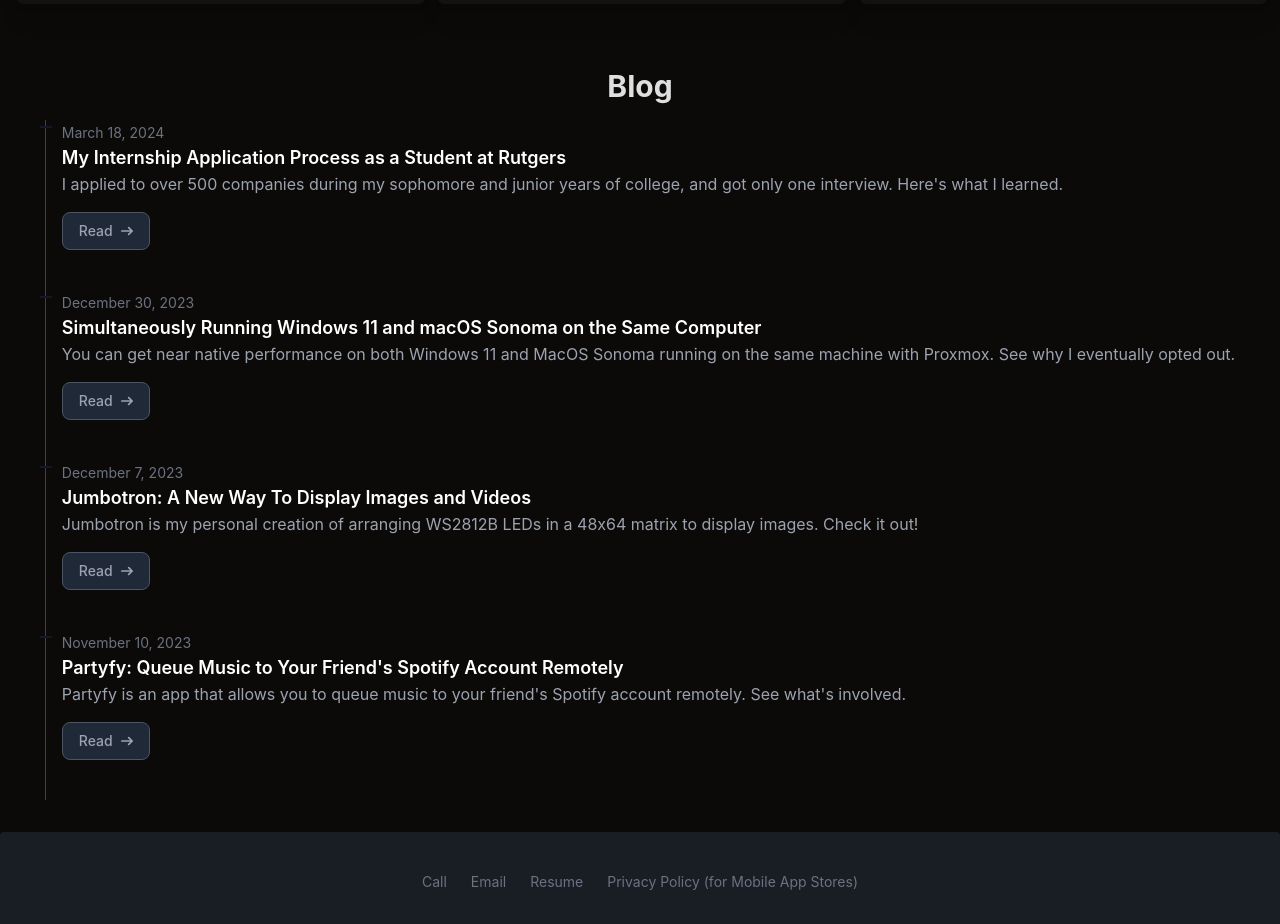
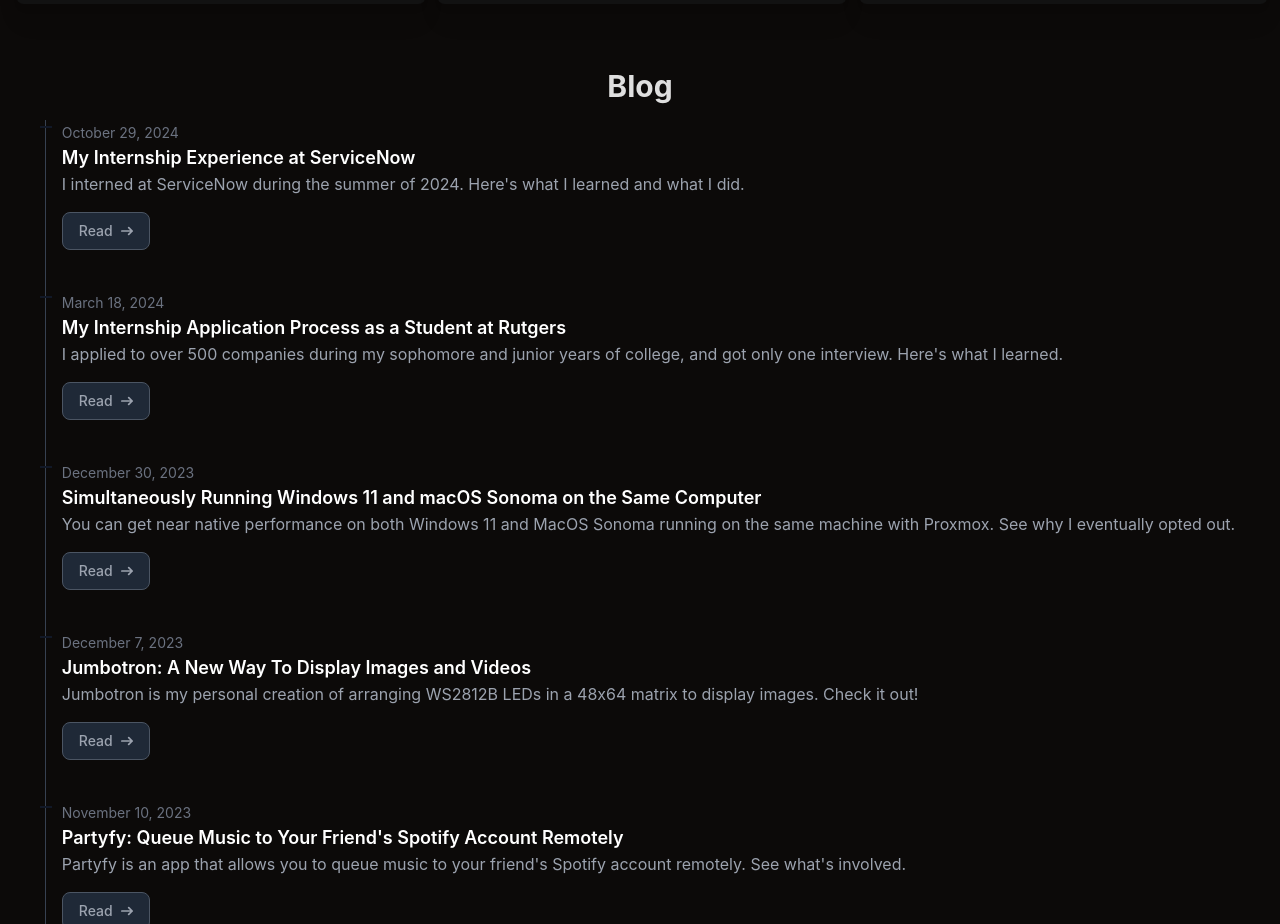
Before and after one commit to mv5903/website, a Svelte app in the folder website/: page / in a window 1280 px wide. Shown: the part 3740-4664 px from the top of the page. Built offline with nearby package versions, Linux system fonts and the light colour scheme.

Commit message:
Add servicenow internship blog

```diff
--- a/website/src/Blog.svelte
+++ b/website/src/Blog.svelte
@@ -27,10 +27,10 @@
         </div>
     {:else}
         <div class="navbar bg-base-300 flex justify-around">
-            <button class="btn bg-primary" on:click={backToHome}>
+            <button class="btn bg-card text-white" on:click={backToHome}>
                 {'< Back to Home'}
             </button>
-            <h1 id="title">{String(blog.blog).charAt(0).toUpperCase() + String(blog.blog).slice(1)}</h1>
+            <h1 id="title">{String(blog.title).charAt(0).toUpperCase() + String(blog.title).slice(1)}</h1>
             <p></p>
         </div>
         <div class="max-w-[1500px] mx-auto pt-3 pb-6 px-4">
--- a/website/src/assets/blogs.js
+++ b/website/src/assets/blogs.js
@@ -1,4 +1,10 @@
 export const blogs = [
+    {
+        "title": "My Internship Experience at ServiceNow",
+        "date": "October 29, 2024",
+        "description": "I interned at ServiceNow during the summer of 2024. Here's what I learned and what I did.",
+        "blog": "servicenow-internship"
+    },
     {
         "title": "My Internship Application Process as a Student at Rutgers",
         "date": "March 18, 2024",
```
Also changed, not shown: 1 other file (tests, documents, lock files or other folders).
